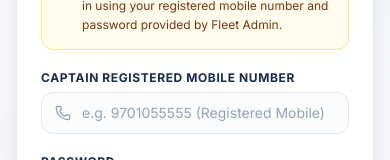
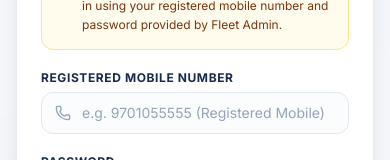
Before and after one commit to codtech1208408/CHARVIK, a React (Vite) app in the folder client/: page /captain/login in a window 390 px wide. Shown: the part 350-510 px from the top of the page. Built offline with nearby package versions, Linux system fonts and the light colour scheme; no server answers.

Commit message:
fix: change captain login label to Registered Mobile Number

```diff
--- a/client/src/pages/Login.tsx
+++ b/client/src/pages/Login.tsx
@@ -173,7 +173,7 @@ export const Login: React.FC<LoginProps> = ({ defaultRole }) => {
             <div>
               <label className="block text-xs font-bold text-[#172B4D] uppercase tracking-wider mb-1.5">
                 {selectedRole === 'Captain'
-                  ? 'Captain Registered Mobile Number'
+                  ? 'Registered Mobile Number'
                   : 'Email / Username'}
               </label>
               <div className="relative rounded-xl shadow-xs">
```
